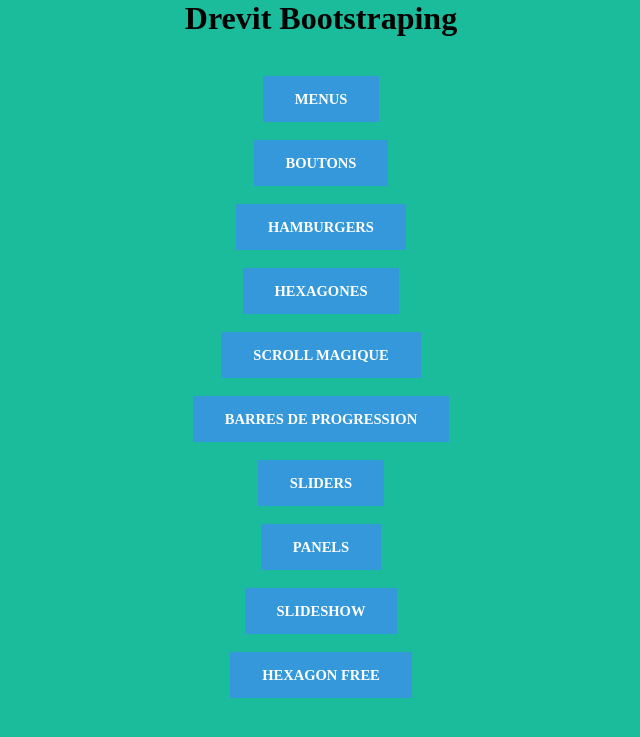
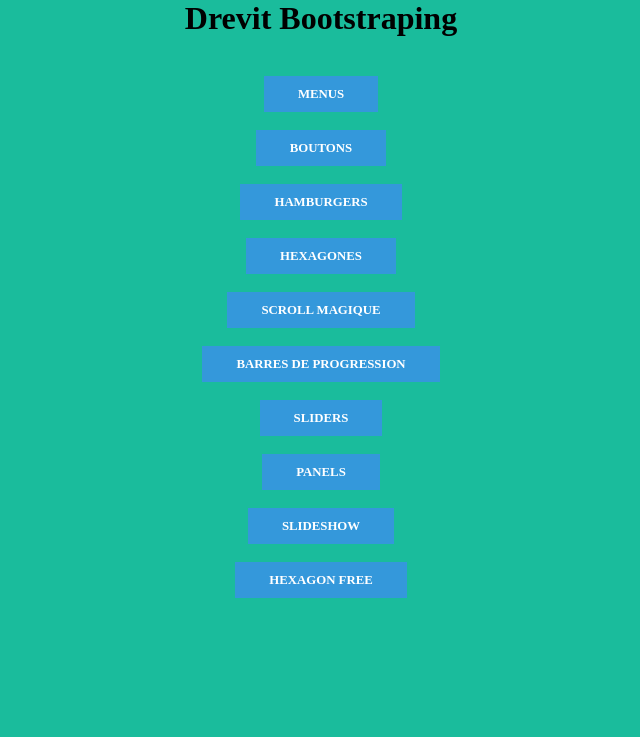
Before and after one commit to DrevitWeb/DrevitBootstrap, a PHP site: page /content/menu.php in a window 1280 px wide. Shown: the top 737 px of the page, without its empty margins (319-959 px from the left). Run offline with PHP 8.4, Linux system fonts and the light colour scheme.

Commit message:
Update styles

```diff
--- a/res/styles/modules/_buttons.scss
+++ b/res/styles/modules/_buttons.scss
@@ -9,7 +9,7 @@
 \*****************************************************************/
 a.btn {
   cursor: pointer;
-  padding: 0 30px;
+  padding: 0 2.5%;
   text-transform: uppercase;
   font-weight: 600;
   font-size: $button-font;
--- a/res/styles/modules/_form.scss
+++ b/res/styles/modules/_form.scss
@@ -2,8 +2,7 @@
 $ClassicForm
 /****************************************/
 .classicForm {
-  padding-left: 2.5%;
-  width: 80%;
+
   box-sizing: border-box;
 
   label
@@ -18,6 +17,11 @@ $ClassicForm
     label
     {
       width: 35%;
+    }
+
+    input
+    {
+      font-size: 1.1vw;
     }
   }
 
@@ -83,6 +87,7 @@ $ClassicForm
       cursor: pointer;
       clear: both;
       float: right;
+      font-size: 1.1vw;
     }
 
     &[type=file] {
@@ -90,7 +95,6 @@ $ClassicForm
     }
 
     &[type=password] {
-      font-size: .6em;
       padding: .2em 2%;
     }
 
--- a/res/styles/style.css
+++ b/res/styles/style.css
@@ -272,13 +272,13 @@ $Sliders
 \*****************************************************************/
 a.btn {
   cursor: pointer;
-  padding: 0 30px;
+  padding: 0 2.5%;
   text-transform: uppercase;
   font-weight: 600;
-  font-size: 0.91em;
-  min-height: 42px;
+  font-size: 1vw;
+  min-height: 4vh;
   display: inline-block;
-  line-height: 42px;
+  line-height: 4vh;
   background: #3498db;
   white-space: normal;
   margin: auto;
@@ -286,11 +286,11 @@ a.btn {
 }
 
 a.btn.round {
-  border-radius: 21px;
+  border-radius: 2vh;
 }
 
 a.btn.rounded {
-  border-radius: 7px;
+  border-radius: 0.6666666667vh;
 }
 
 a.btn:visited, a.btn:link {
@@ -376,8 +376,6 @@ a.btn.style5:hover {
 $ClassicForm
 /****************************************/
 .classicForm {
-  padding-left: 2.5%;
-  width: 80%;
   box-sizing: border-box;
 }
 .classicForm label {
@@ -390,6 +388,9 @@ $ClassicForm
 }
 .classicForm .form-group label {
   width: 35%;
+}
+.classicForm .form-group input {
+  font-size: 1.1vw;
 }
 .classicForm label {
   padding-right: 5%;
@@ -446,12 +447,12 @@ $ClassicForm
   cursor: pointer;
   clear: both;
   float: right;
+  font-size: 1.1vw;
 }
 .classicForm input[type=file] {
   font-size: 0.5em;
 }
 .classicForm input[type=password] {
-  font-size: 0.6em;
   padding: 0.2em 2%;
 }
 .classicForm input:-webkit-autofill {
--- a/res/styles/variables.scss
+++ b/res/styles/variables.scss
@@ -18,8 +18,8 @@ $large-header-height: 100px;
 /*********************************************************************************\
 $Boutons
 \*********************************************************************************/
-$button-height: 42px;
-$button-font: 0.91em;
+$button-height: 4vh;
+$button-font: 1vw;
 $button-bg: #3498db;
 $button-color: white;
 $button-h-bg: #2980b9;
```
Also changed, not shown: 1 other file.
